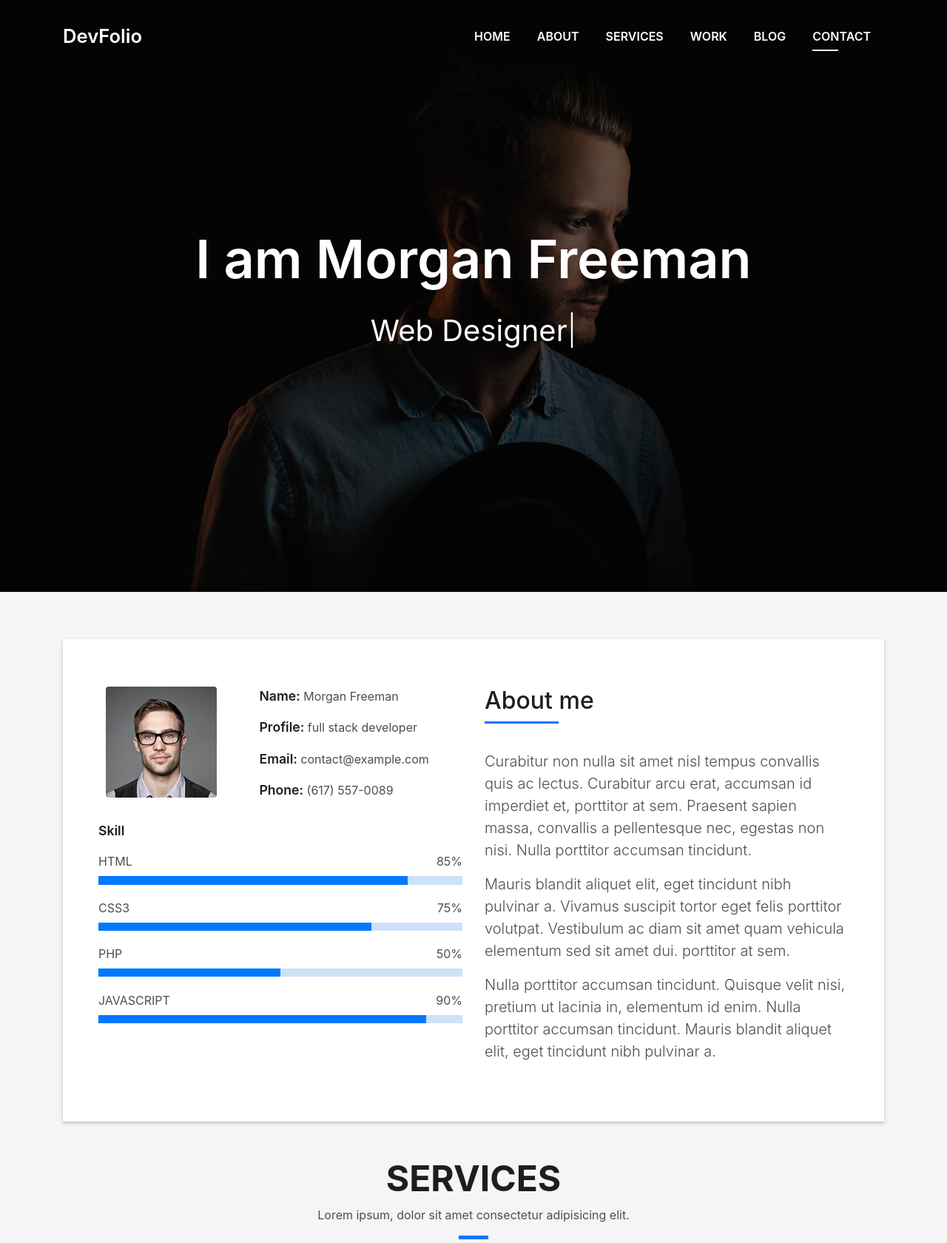
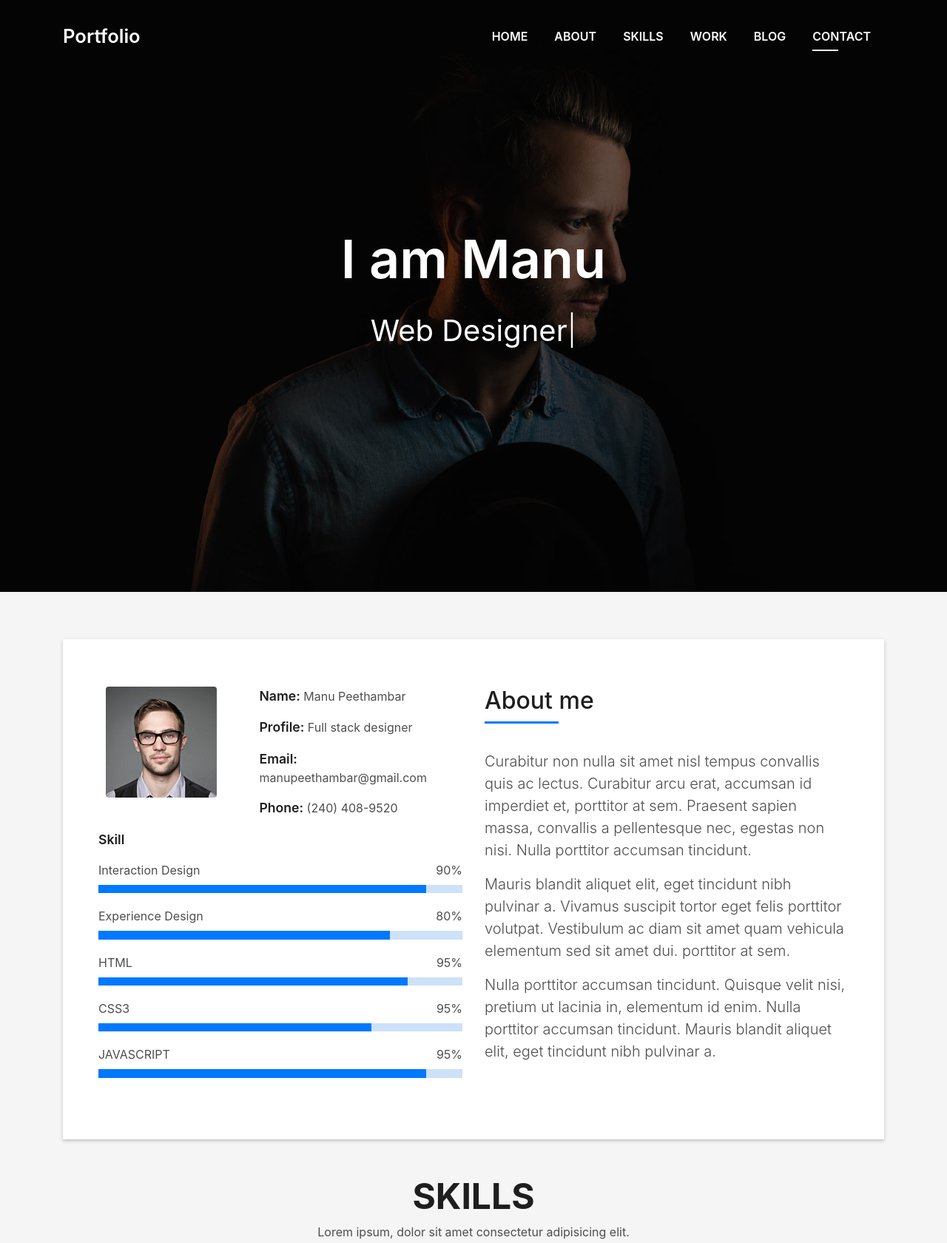
Before and after one commit to manupeethambar/manuxer, a plain HTML site: page index.html in a window 1280 px wide. Shown: the top 1680 px of the page at 74% size. Drawn offline with Linux system fonts and the light colour scheme; files whose address does not match are found by name.

Commit message:
updated name and few details

```diff
--- a/index.html
+++ b/index.html
@@ -2,7 +2,7 @@
 <html lang="en">
 <head>
   <meta charset="utf-8">
-  <title>DevFolio Bootstrap Template</title>
+  <title>Manu Portfolio</title>
   <meta content="width=device-width, initial-scale=1.0" name="viewport">
   <meta content="" name="keywords">
   <meta content="" name="description">
@@ -25,19 +25,16 @@
   <link href="css/style.css" rel="stylesheet">
 
   <!-- =======================================================
-    Theme Name: DevFolio
-    Theme URL: https://bootstrapmade.com/devfolio-bootstrap-portfolio-html-template/
-    Author: BootstrapMade.com
-    License: https://bootstrapmade.com/license/
+    Author: Manu Peethambar
   ======================================================= -->
 </head>
 
 <body id="page-top">
 
-  <!--/ Nav Star /-->
+  <!--/ Nav Start /-->
   <nav class="navbar navbar-b navbar-trans navbar-expand-md fixed-top" id="mainNav">
     <div class="container">
-      <a class="navbar-brand js-scroll" href="#page-top">DevFolio</a>
+      <a class="navbar-brand js-scroll" href="#page-top">Portfolio</a>
       <button class="navbar-toggler collapsed" type="button" data-toggle="collapse" data-target="#navbarDefault"
         aria-controls="navbarDefault" aria-expanded="false" aria-label="Toggle navigation">
         <span></span>
@@ -53,7 +50,7 @@
             <a class="nav-link js-scroll" href="#about">About</a>
           </li>
           <li class="nav-item">
-            <a class="nav-link js-scroll" href="#service">Services</a>
+            <a class="nav-link js-scroll" href="#service">Skills</a>
           </li>
           <li class="nav-item">
             <a class="nav-link js-scroll" href="#work">Work</a>
@@ -70,15 +67,15 @@
   </nav>
   <!--/ Nav End /-->
 
-  <!--/ Intro Skew Star /-->
+  <!--/ Intro Skew Start /-->
   <div id="home" class="intro route bg-image" style="background-image: url(img/intro-bg.jpg)">
     <div class="overlay-itro"></div>
     <div class="intro-content display-table">
       <div class="table-cell">
         <div class="container">
           <!--<p class="display-6 color-d">Hello, world!</p>-->
-          <h1 class="intro-title mb-4">I am Morgan Freeman</h1>
-          <p class="intro-subtitle"><span class="text-slider-items">CEO DevFolio,Web Developer,Web Designer,Frontend Developer,Graphic Designer</span><strong class="text-slider"></strong></p>
+          <h1 class="intro-title mb-4">I am Manu</h1>
+          <p class="intro-subtitle"><span class="text-slider-items">UX Designer,Web Developer,Web Designer,Frontend Developer,Graphic Designer,Interaction Designer</span><strong class="text-slider"></strong></p>
           <!-- <p class="pt-3"><a class="btn btn-primary btn js-scroll px-4" href="#about" role="button">Learn More</a></p> -->
         </div>
       </div>
@@ -101,31 +98,36 @@
                   </div>
                   <div class="col-sm-6 col-md-7">
                     <div class="about-info">
-                      <p><span class="title-s">Name: </span> <span>Morgan Freeman</span></p>
-                      <p><span class="title-s">Profile: </span> <span>full stack developer</span></p>
-                      <p><span class="title-s">Email: </span> <span>contact@example.com</span></p>
-                      <p><span class="title-s">Phone: </span> <span>(617) 557-0089</span></p>
+                      <p><span class="title-s">Name: </span> <span>Manu Peethambar</span></p>
+                      <p><span class="title-s">Profile: </span> <span>Full stack designer</span></p>
+                      <p><span class="title-s">Email: </span> <span>manupeethambar@gmail.com</span></p>
+                      <p><span class="title-s">Phone: </span> <span>(240) 408-9520</span></p>
                     </div>
                   </div>
                 </div>
                 <div class="skill-mf">
                   <p class="title-s">Skill</p>
-                  <span>HTML</span> <span class="pull-right">85%</span>
+                  <span>Interaction Design</span> <span class="pull-right">90%</span>
+                  <div class="progress">
+                    <div class="progress-bar" role="progressbar" style="width: 90%" aria-valuenow="50" aria-valuemin="0"
+                      aria-valuemax="100"></div>
+                  </div>
+                  <span>Experience Design</span> <span class="pull-right">80%</span>
+                  <div class="progress">
+                    <div class="progress-bar" role="progressbar" style="width: 80%" aria-valuenow="50" aria-valuemin="0"
+                      aria-valuemax="100"></div>
+                  </div>
+                  <span>HTML</span> <span class="pull-right">95%</span>
                   <div class="progress">
                     <div class="progress-bar" role="progressbar" style="width: 85%;" aria-valuenow="85" aria-valuemin="0"
                       aria-valuemax="100"></div>
                   </div>
-                  <span>CSS3</span> <span class="pull-right">75%</span>
+                  <span>CSS3</span> <span class="pull-right">95%</span>
                   <div class="progress">
                     <div class="progress-bar" role="progressbar" style="width: 75%" aria-valuenow="75" aria-valuemin="0"
                       aria-valuemax="100"></div>
                   </div>
-                  <span>PHP</span> <span class="pull-right">50%</span>
-                  <div class="progress">
-                    <div class="progress-bar" role="progressbar" style="width: 50%" aria-valuenow="50" aria-valuemin="0"
-                      aria-valuemax="100"></div>
-                  </div>
-                  <span>JAVASCRIPT</span> <span class="pull-right">90%</span>
+                  <span>JAVASCRIPT</span> <span class="pull-right">95%</span>
                   <div class="progress">
                     <div class="progress-bar" role="progressbar" style="width: 90%" aria-valuenow="90" aria-valuemin="0"
                       aria-valuemax="100"></div>
@@ -165,13 +167,13 @@
   </section>
 
   <!--/ Section Services Star /-->
-  <section id="service" class="services-mf route">
+  <section id="skills" class="skills-mf route">
     <div class="container">
       <div class="row">
         <div class="col-sm-12">
           <div class="title-box text-center">
             <h3 class="title-a">
-              Services
+              Skills
             </h3>
             <p class="subtitle-a">
               Lorem ipsum, dolor sit amet consectetur adipisicing elit.
@@ -286,7 +288,7 @@
               <span class="ico-circle"><i class="ion-checkmark-round"></i></span>
             </div>
             <div class="counter-num">
-              <p class="counter">450</p>
+              <p class="counter">50</p>
               <span class="counter-text">WORKS COMPLETED</span>
             </div>
           </div>
@@ -297,7 +299,7 @@
               <span class="ico-circle"><i class="ion-ios-calendar-outline"></i></span>
             </div>
             <div class="counter-num">
-              <p class="counter">15</p>
+              <p class="counter">7.5</p>
               <span class="counter-text">YEARS OF EXPERIENCE</span>
             </div>
           </div>
@@ -308,7 +310,7 @@
               <span class="ico-circle"><i class="ion-ios-people"></i></span>
             </div>
             <div class="counter-num">
-              <p class="counter">550</p>
+              <p class="counter">5</p>
               <span class="counter-text">TOTAL CLIENTS</span>
             </div>
           </div>
@@ -319,7 +321,7 @@
               <span class="ico-circle"><i class="ion-ribbon-a"></i></span>
             </div>
             <div class="counter-num">
-              <p class="counter">36</p>
+              <p class="counter">7</p>
               <span class="counter-text">AWARD WON</span>
             </div>
           </div>
@@ -714,9 +716,9 @@
                       mollitia inventore?
                     </p>
                     <ul class="list-ico">
-                      <li><span class="ion-ios-location"></span> 329 WASHINGTON ST BOSTON, MA 02108</li>
-                      <li><span class="ion-ios-telephone"></span> (617) 557-0089</li>
-                      <li><span class="ion-email"></span> contact@example.com</li>
+                      <li><span class="ion-ios-location"></span> 230 STONECROFT RD BALTIMORE, MD 21229</li>
+                      <li><span class="ion-ios-telephone"></span> (240) 408-9520</li>
+                      <li><span class="ion-email"></span> manupeethambar@gmail.com</li>
                     </ul>
                   </div>
                   <div class="socials">
@@ -739,15 +741,9 @@
         <div class="row">
           <div class="col-sm-12">
             <div class="copyright-box">
-              <p class="copyright">&copy; Copyright <strong>DevFolio</strong>. All Rights Reserved</p>
+              <p class="copyright">&copy; Copyright <strong>Manu Peethambar</strong>. All Rights Reserved</p>
               <div class="credits">
-                <!--
-                  All the links in the footer should remain intact.
-                  You can delete the links only if you purchased the pro version.
-                  Licensing information: https://bootstrapmade.com/license/
-                  Purchase the pro version with working PHP/AJAX contact form: https://bootstrapmade.com/buy/?theme=DevFolio
-                -->
-                Designed by <a href="https://bootstrapmade.com/">BootstrapMade</a>
+                Created by <a href="https://www.linkedin.com/in/manu-peethambar/">Manu Peethambar</a>
               </div>
             </div>
           </div>
```
